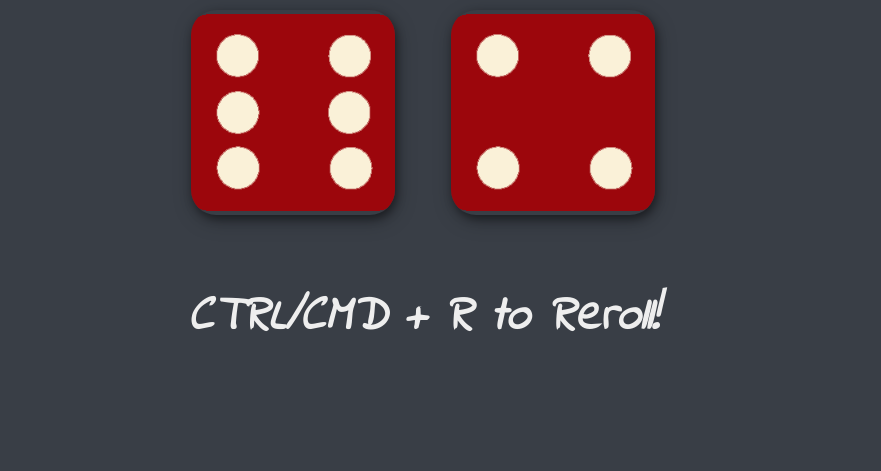
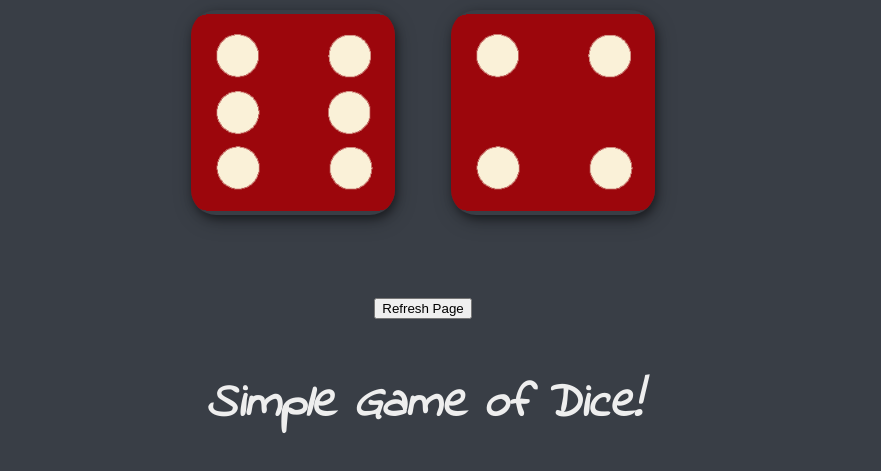
Before and after one commit to CodeKiyoshi/SimpleDice, a plain HTML site: page index.html in a window 1280 px wide. Shown: the part 321-792 px from the top of the page, without its empty margins (217-1098 px from the left). Drawn offline with Linux system fonts and the light colour scheme.

Commit message:
Refresh Button Update
added refresh button

```diff
--- a/index.html
+++ b/index.html
@@ -31,7 +31,9 @@
 </body>
 
 <footer>
-    <h2><em> CTRL/CMD + R to Reroll!</em></h2>
+        <button class="refresh" onClick="window.location.href=window.location.href">Refresh Page</button>
+
+    <h2><em> Simple Game of Dice!</em></h2>
 </footer>
 
 </html>
```
